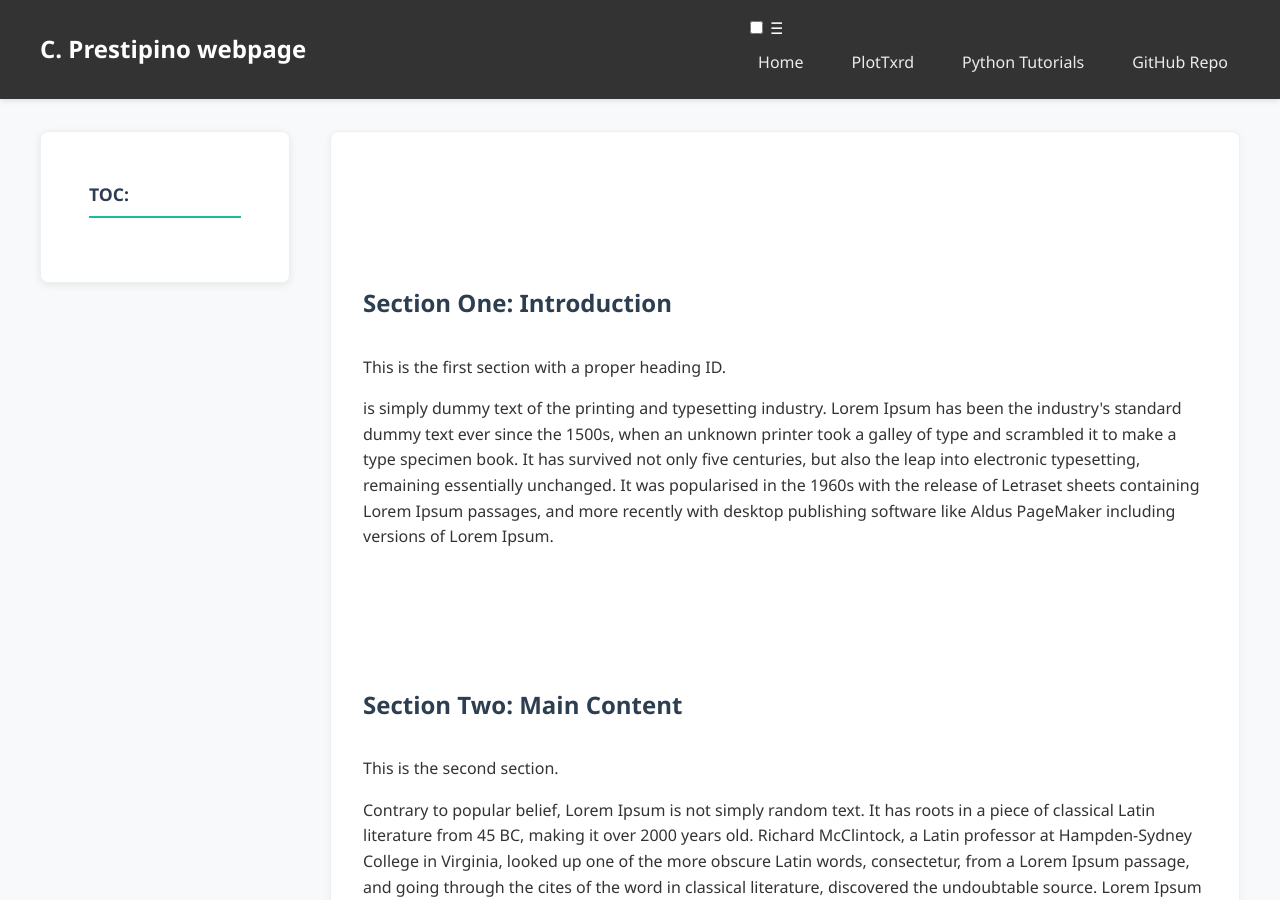
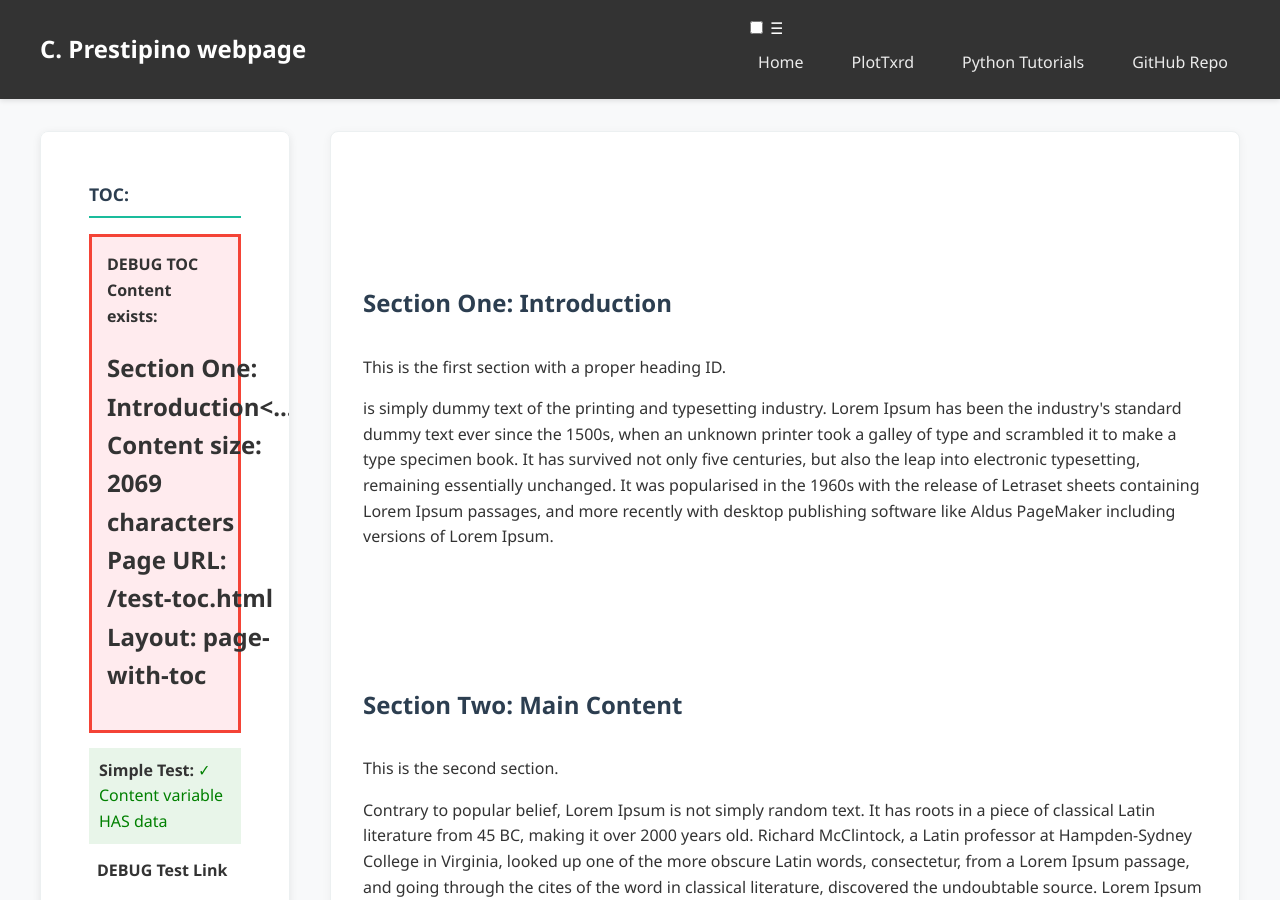
Before and after one commit to Prestipino/Prestipino.github.io, a Jekyll site: the page built from test-toc.html, in a window 1280 px wide and 900 px high. Built offline with Jekyll 4.4.1, drawn with Linux system fonts in a browser that asks for light colours; some of the changed text lies outside the part shown.

Commit message:
Replace toc-working.html with toc-debug.html

```diff
--- a/_layouts/page-with-toc.html
+++ b/_layouts/page-with-toc.html
@@ -40,7 +40,7 @@
             <aside class="sidebar">
                 <nav class="sidebar-toc">
                     <h3>TOC:</h3>
-                    {% include toc-working.html %}
+                    {% include toc-debug.html %}
                 </nav>
             </aside>
 
```
